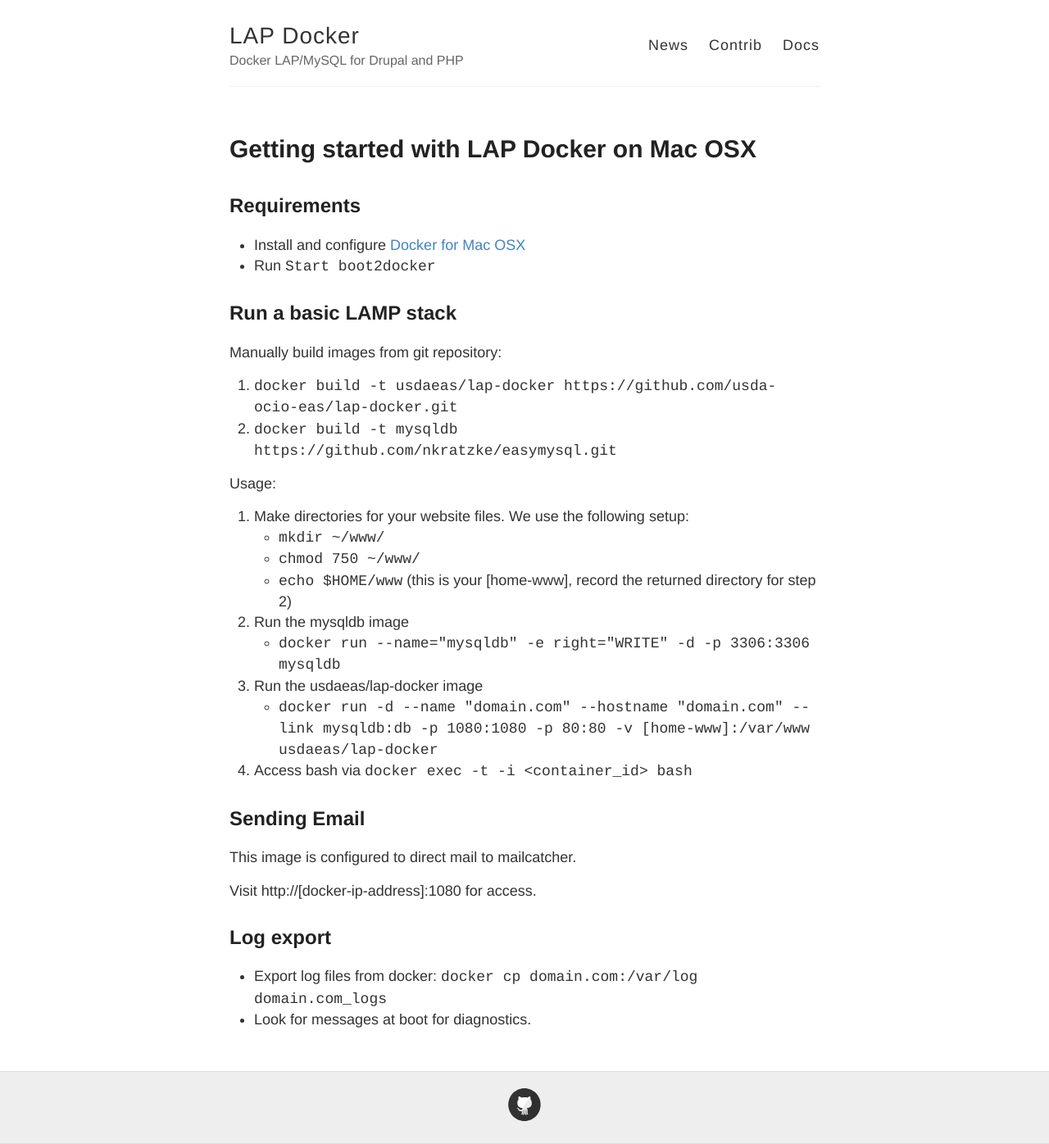
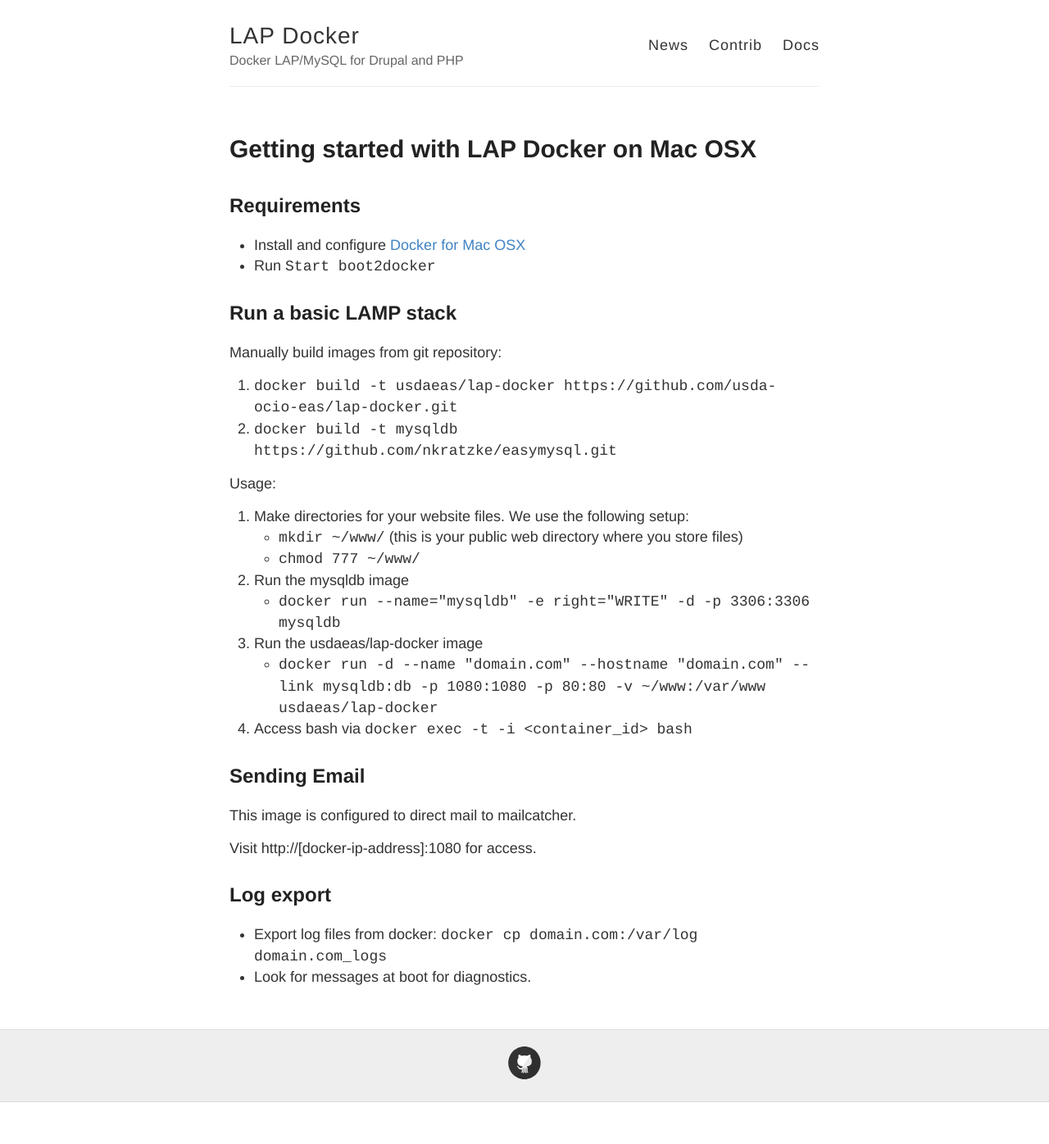
Before and after one commit to hedinfaok/lap-docker, a Jekyll site: the page built from _docs/mac/getting-started.md, in a window 1280 px wide. Shown: the whole page at 82% size. Built offline with Jekyll 4.4.1, drawn with Linux system fonts in a browser that asks for light colours; Markdown is read by kramdown in place of the engine named in the settings; after the commit the page ends 1345 px from its top, so only the background shows below that.

Commit message:
Update www directory setup.

```diff
--- a/_docs/mac/getting-started.md
+++ b/_docs/mac/getting-started.md
@@ -21,14 +21,13 @@
 Usage:
 
 1. Make directories for your website files. We use the following setup:
- - `mkdir ~/www/`
- - `chmod 750 ~/www/`
- - `echo $HOME/www` (this is your [home-www], record the returned directory for step 2)
+ - `mkdir ~/www/` (this is your public web directory where you store files)
+ - `chmod 777 ~/www/`
 2. Run the mysqldb image
  - `docker run --name="mysqldb" -e right="WRITE" -d -p 3306:3306 mysqldb`
 3. Run the usdaeas/lap-docker image
- - `docker run -d --name "domain.com" --hostname "domain.com" --link mysqldb:db -p 1080:1080 -p 80:80 -v [home-www]:/var/www usdaeas/lap-docker`
-5. Access bash via `docker exec -t -i <container_id> bash`
+ - `docker run -d --name "domain.com" --hostname "domain.com" --link mysqldb:db -p 1080:1080 -p 80:80 -v ~/www:/var/www usdaeas/lap-docker`
+4. Access bash via `docker exec -t -i <container_id> bash`
 
 Sending Email
 -------------
```
